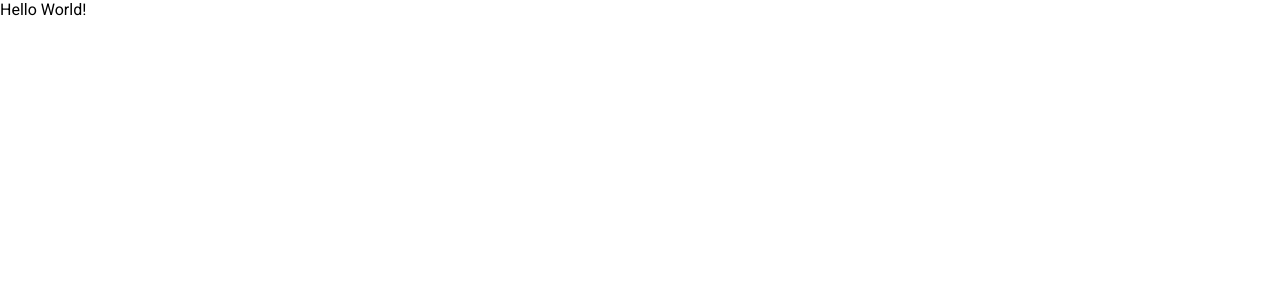
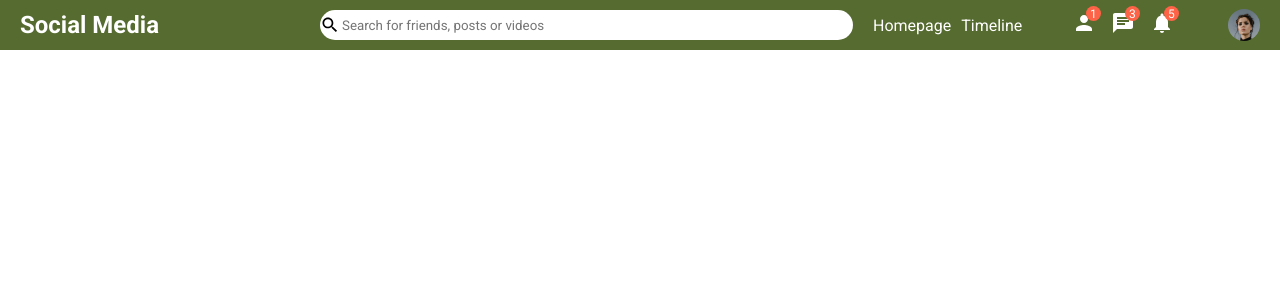
Before and after one commit to Charizard17/react_social_media, a React (Create React App) app: page / in a window 1280 px wide. Shown: the top 300 px of the page. Built offline with nearby package versions, Linux system fonts and the light colour scheme.

Commit message:
topbar component created

```diff
--- a/package.json
+++ b/package.json
@@ -3,6 +3,10 @@
   "version": "0.1.0",
   "private": true,
   "dependencies": {
+    "@emotion/react": "^11.10.5",
+    "@emotion/styled": "^11.10.5",
+    "@mui/icons-material": "^5.11.0",
+    "@mui/material": "^5.11.4",
     "@testing-library/jest-dom": "^5.16.5",
     "@testing-library/react": "^13.4.0",
     "@testing-library/user-event": "^13.5.0",
--- a/src/App.js
+++ b/src/App.js
@@ -1,5 +1,7 @@
+import Home from "./pages/Home";
+
 function App() {
-  return <div>Hello World!</div>;
+  return <Home />;
 }
 
 export default App;
--- /dev/null
+++ b/src/components/topbar/Topbar.jsx
@@ -0,0 +1,38 @@
+import { Search, Person, Chat, Notifications } from "@mui/icons-material";
+import React from "react";
+import "./topbar.css";
+
+export default function Topbar() {
+  return <div className="topbarContainer">
+    <div className="topbarLeft">
+      <span className="logo">Social Media</span>
+    </div>
+    <div className="topbarCenter">
+      <div className="searchbar">
+        <Search className="searchIcon"/>
+        <input className="searchInput" placeholder="Search for friends, posts or videos" />
+      </div>
+    </div>
+    <div className="topbarRight">
+      <div className="topbarLinks">
+        <span className="topbarLink">Homepage</span>
+        <span className="topbarLink">Timeline</span>
+      </div>
+      <div className="topbarIcons">
+        <div className="topbarIconItem">
+          <Person/>
+          <span className="topbarIconBadge">1</span>
+        </div>
+        <div className="topbarIconItem">
+          <Chat/>
+          <span className="topbarIconBadge">3</span>
+        </div>
+        <div className="topbarIconItem">
+          <Notifications/>
+          <span className="topbarIconBadge">5</span>
+        </div>
+      </div>
+    <img src="/assets/person/1.jpeg" alt="" className="topbarImg" />
+    </div>
+  </div>;
+}
--- /dev/null
+++ b/src/components/topbar/topbar.css
@@ -0,0 +1,94 @@
+.topbarContainer {
+  height: 50px;
+  width: 100%;
+  background-color: darkolivegreen;
+  display: flex;
+  align-items: center;
+  position: sticky;
+  top: 0;
+}
+
+.topbarLeft {
+  flex: 3;
+}
+
+.logo {
+  font-size: 24px;
+  margin-left: 20px;
+  font-weight: bold;
+  color: white;
+  cursor: pointer;
+}
+
+.topbarCenter {
+  flex: 5;
+}
+
+.searchbar {
+  width: 100%;
+  height: 30px;
+  background-color: white;
+  border-radius: 30px;
+  display: flex;
+  align-items: center;
+}
+
+.searchIcon {
+  font-size: 20px !important;
+}
+
+.searchInput {
+  border: none;
+  width: 70%;
+}
+
+.searchInput:focus {
+  outline: none;
+}
+
+.topbarRight {
+  flex: 4;
+  display: flex;
+  align-items: center;
+  justify-content: space-around;
+  color: white;
+}
+
+.topbarLink {
+  margin-right: 10px;
+  font-style: 14px;
+  cursor: pointer;
+}
+
+.topbarIcons {
+  display: flex;
+}
+
+.topbarIconItem {
+  margin-right: 15px;
+  cursor: pointer;
+  position: relative;
+}
+
+.topbarIconBadge {
+  width: 15px;
+  height: 15px;
+  background-color: tomato;
+  border-radius: 50%;
+  color: white;
+  position: absolute;
+  top: -5px;
+  right: -5px;
+  display: flex;
+  align-items: center;
+  justify-content: center;
+  font-size: 12px;
+}
+
+.topbarImg {
+  width: 32px;
+  height: 32px;
+  border-radius: 50%;
+  object-fit: cover;
+  cursor: pointer;
+}
--- /dev/null
+++ b/src/pages/Home.js
@@ -0,0 +1,6 @@
+import React from "react";
+import Topbar from "../components/topbar/Topbar";
+
+export default function Home() {
+  return <Topbar />;
+}
```
Also changed, not shown: src/pages/home.css (added), 1 other file (tests, documents, lock files or other folders).
